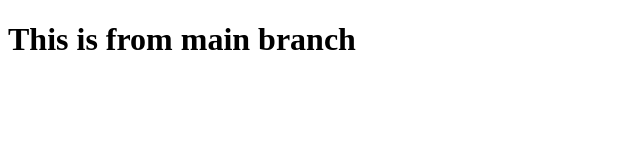
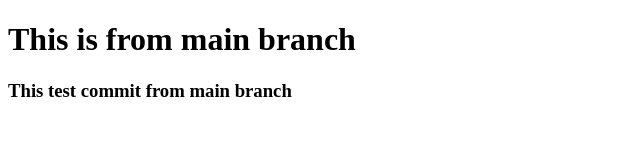
Before and after one commit to alamin015/day1, a plain HTML site: page index.html in a window 1280 px wide. Shown: the whole page, without its empty margins (0-640 px from the left). Drawn offline with Linux system fonts and the light colour scheme.

Commit message:
test commit

```diff
--- a/index.html
+++ b/index.html
@@ -8,5 +8,6 @@
 </head>
 <body>
     <h1>This is from main branch</h1>
+    <h3>This test commit from main branch</h3>
 </body>
 </html>
```
